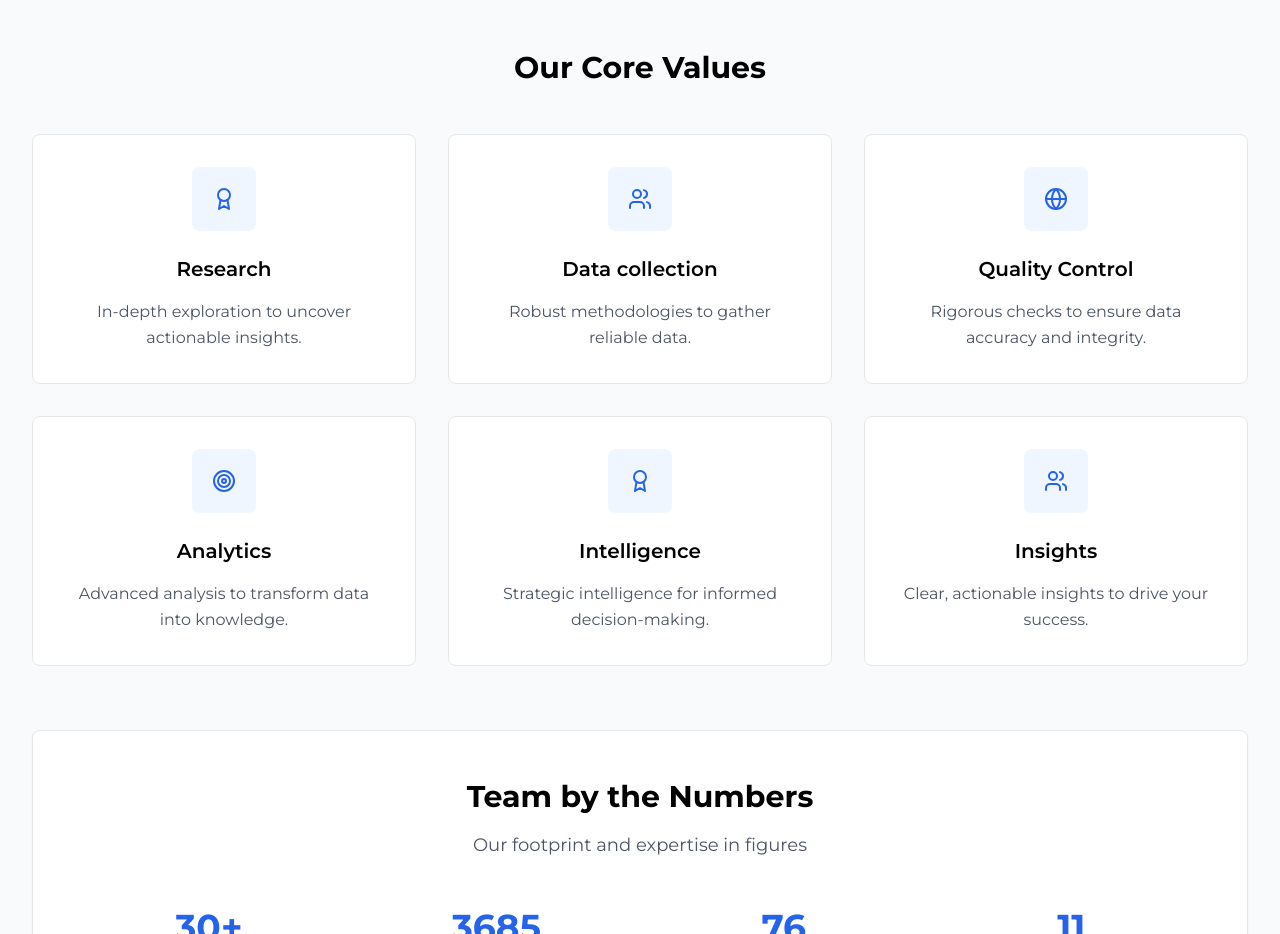
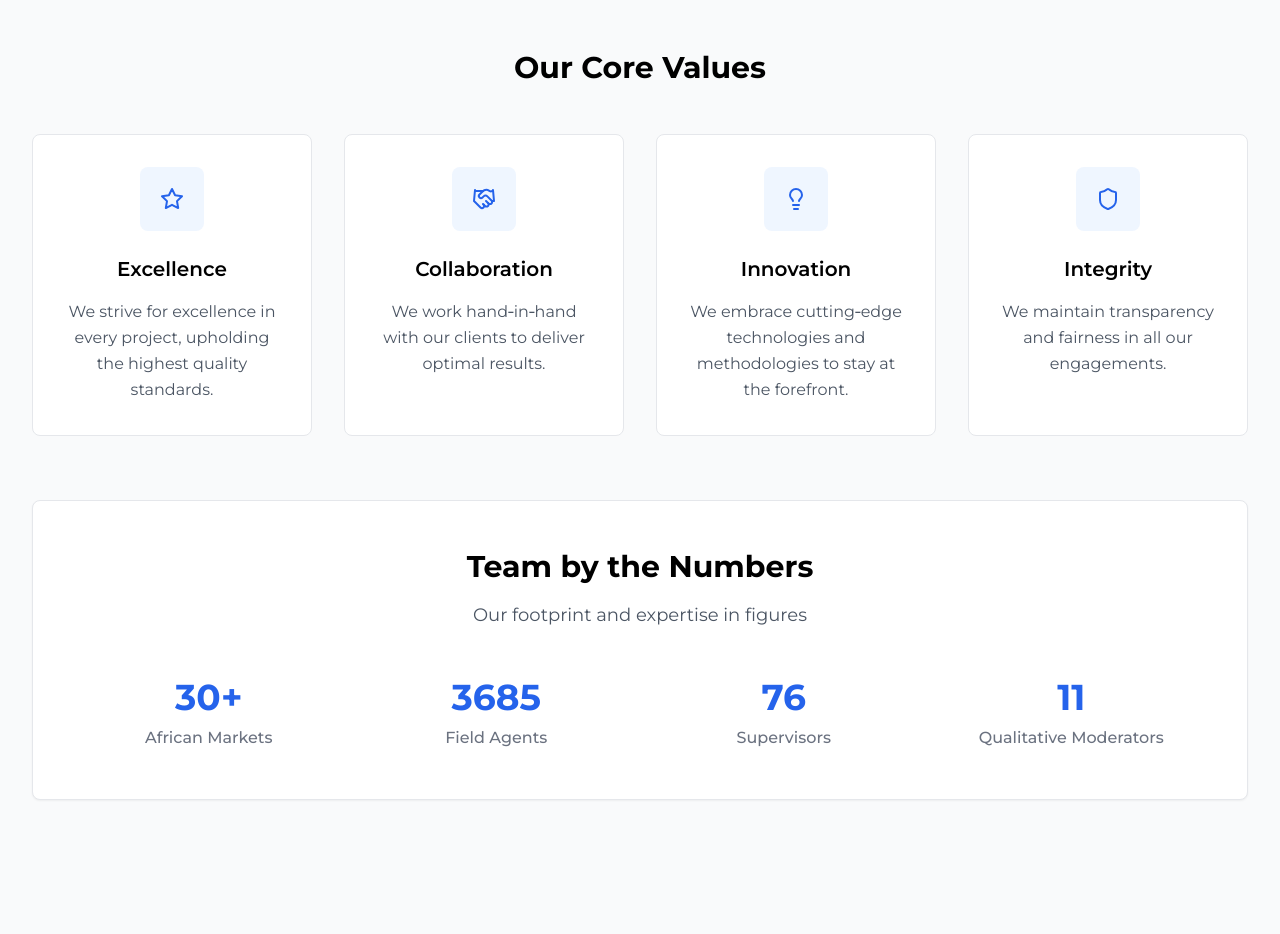
Before and after one commit to Jiwe-Holding/Futuris-Site, a React (Vite) app: page / in a window 1280 px wide. Shown: the part 3700-4634 px from the top of the page. Built offline with nearby package versions, Linux system fonts and the light colour scheme.

Commit message:
Update About.tsx

```diff
--- a/src/components/About.tsx
+++ b/src/components/About.tsx
@@ -1,9 +1,9 @@
 import React, { useState, useEffect, useRef } from 'react';
-import { Award, Users, Globe, Target, ArrowRight, TrendingUp } from 'lucide-react';
+import { ArrowRight, TrendingUp, Star, Handshake, Lightbulb, Shield } from 'lucide-react';
 
 const About: React.FC = () => {
   const [visibleSections, setVisibleSections] = useState<string[]>([]);
-  const [counters, setCounters] = useState([0, 0, 0, 0, 0, 0]);
+  const [counters, setCounters] = useState([0, 0, 0, 0]);
   const [statsCounters, setStatsCounters] = useState([0, 0, 0, 0]);
   const sectionRefs = useRef<{[key: string]: HTMLElement | null}>({});
 
@@ -77,41 +77,29 @@ const About: React.FC = () => {
   };
   const values = [
     {
-      icon: <Award className="h-6 w-6" />,
-      title: "Research",
-      description: "In-depth exploration to uncover actionable insights.",
+      icon: <Star className="h-6 w-6" />,
+      title: "Excellence",
+      description: "We strive for excellence in every project, upholding the highest quality standards.",
       color: "from-blue-500 to-blue-600"
     },
     {
-      icon: <Users className="h-6 w-6" />,
-      title: "Data collection",
-      description: "Robust methodologies to gather reliable data.",
+      icon: <Handshake className="h-6 w-6" />,
+      title: "Collaboration",
+      description: "We work hand‑in‑hand with our clients to deliver optimal results.",
       color: "from-purple-500 to-purple-600"
     },
     {
-      icon: <Globe className="h-6 w-6" />,
-      title: "Quality Control",
-      description: "Rigorous checks to ensure data accuracy and integrity.",
+      icon: <Lightbulb className="h-6 w-6" />,
+      title: "Innovation",
+      description: "We embrace cutting‑edge technologies and methodologies to stay at the forefront.",
       color: "from-emerald-500 to-emerald-600"
     },
     {
-      icon: <Target className="h-6 w-6" />,
-      title: "Analytics",
-      description: "Advanced analysis to transform data into knowledge.",
+      icon: <Shield className="h-6 w-6" />,
+      title: "Integrity",
+      description: "We maintain transparency and fairness in all our engagements.",
       color: "from-orange-500 to-orange-600"
-    },
-    {
-      icon: <Award className="h-6 w-6" />,
-      title: "Intelligence",
-      description: "Strategic intelligence for informed decision-making.",
-      color: "from-pink-500 to-pink-600"
-    },
-    {
-      icon: <Users className="h-6 w-6" />,
-      title: "Insights",
-      description: "Clear, actionable insights to drive your success.",
-      color: "from-yellow-500 to-yellow-600"
-    },
+    }
   ];
 
   const stats = [
@@ -219,7 +207,7 @@ const About: React.FC = () => {
           }`}>
             Our Core Values
           </h3>
-          <div className="grid grid-cols-1 md:grid-cols-2 lg:grid-cols-3 gap-8">
+          <div className="grid grid-cols-1 sm:grid-cols-2 lg:grid-cols-4 gap-8">
             {values.map((value, i) => (
               <div
                 key={i}
```
